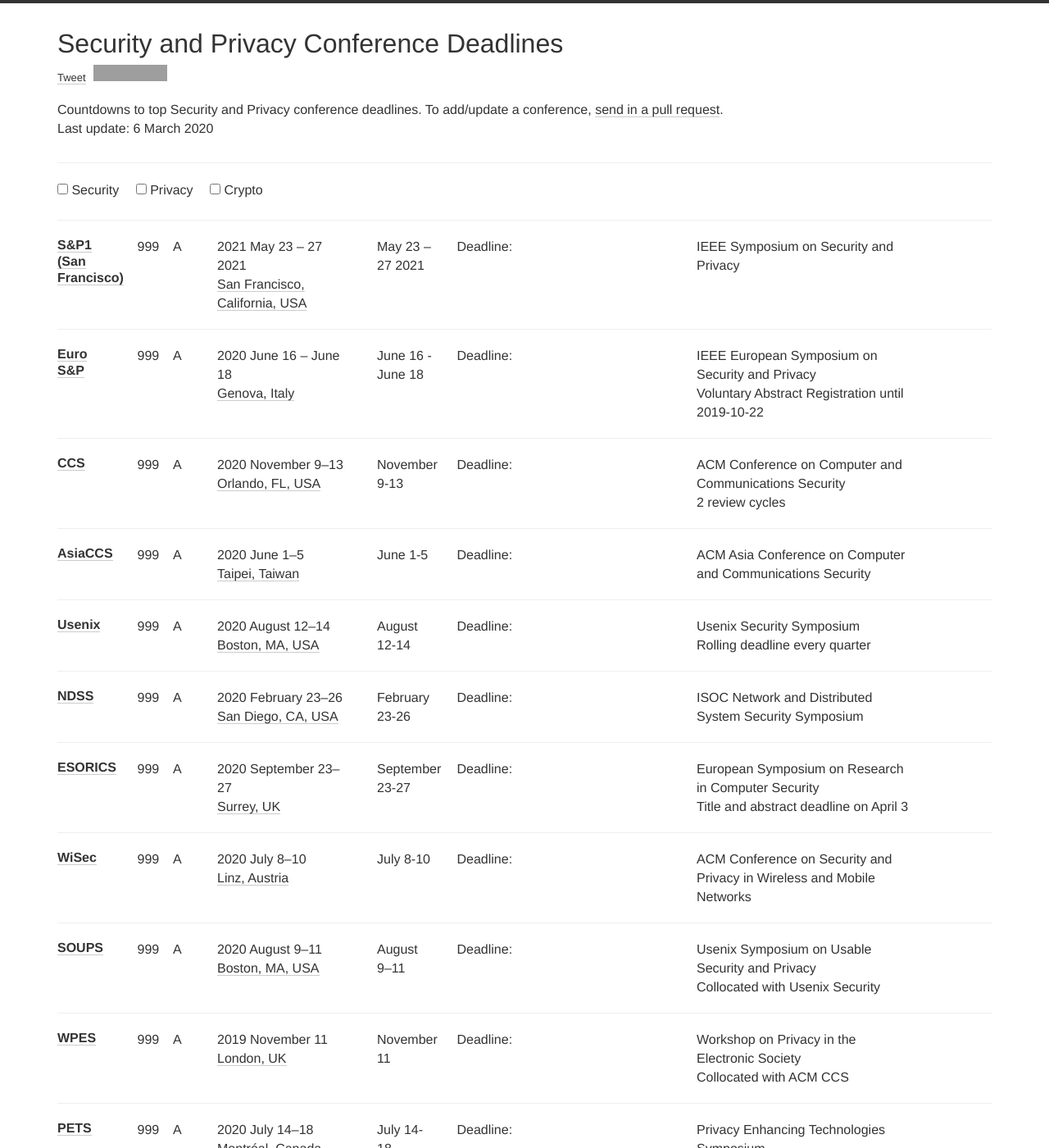
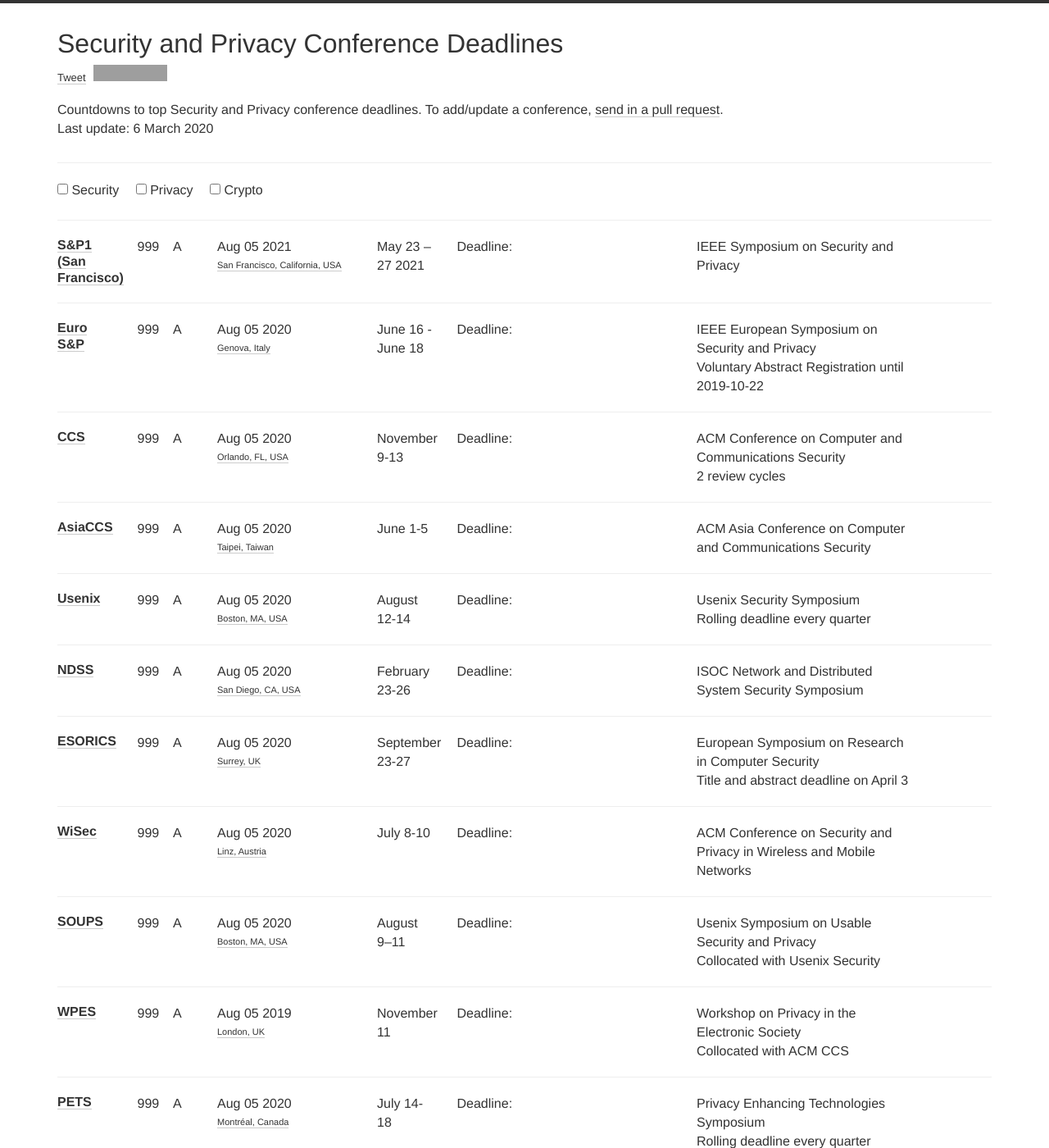
Before and after one commit to jianghaizhi/conference, a Jekyll site: the page built from index.html, in a window 1280 px wide and 1400 px high. Shown: the whole window at 82% size. Built offline with Jekyll 4.4.1, drawn with Linux system fonts in a browser that asks for light colours; nearby versions of some CDN libraries; comment, search, counter and statistics services are not loaded; some of the changed text lies outside the part shown; grey boxes are pictures that could not be loaded.

Commit message:
Update index.html

```diff
--- a/index.html
+++ b/index.html
@@ -62,8 +62,8 @@
               </div>
             <div class="col-xs-12 col-md-2">
                 <div class="meta">
-                  {{conf.year}} {{conf.date | replace: '-', '–'}} {% if conf.place %}<br>
-                  <a target="black" href="http://maps.google.com/?q={{conf.place}}">{{conf.place}}</a>{% endif %}<br>
+                 Aug 05 {{conf.year}} {% if conf.place %}<br>
+                  <a target="black" href="http://maps.google.com/?q={{conf.place}}"><font style="font-size:11px;">{{conf.place}}</font></a>{% endif %}<br>
                 </div>
               </div>
 
```
